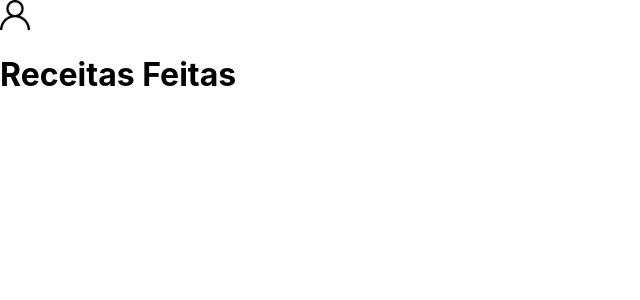
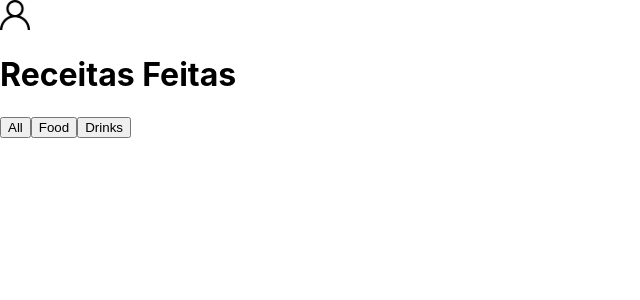
Before and after one commit to tryber/sd-04-recipes-app-11, a React (Create React App) app: page /receitas-feitas in a window 1280 px wide. Shown: the top 300 px of the page, without its empty margins (0-640 px from the left). Built offline with nearby package versions, Linux system fonts and the light colour scheme.

Commit message:
pra dar pull

```diff
--- a/src/pages/ExploreDrinks.js
+++ b/src/pages/ExploreDrinks.js
@@ -6,7 +6,6 @@ import Footer from '../Components/Footer';
 const ExploreDrinks = () => (
   <div>
     <Header title="Explorar Bebidas" />
-    <h1 data-testid="page-title">Explorar Bebidas</h1>
     <Link to="/explorar/bebidas/ingredientes">
       <button data-testid="explore-by-ingredient">Por Ingredientes</button>
     </Link>
--- a/src/pages/RecipesDone.js
+++ b/src/pages/RecipesDone.js
@@ -1,10 +1,27 @@
-import React from 'react';
+import React, { useEffect, useState } from 'react';
+import { Link } from 'react-router-dom';
 import Header from '../Components/Header';
+import shareIcon from '../images/shareIcon.svg';
+
+const navButtons = () => (
+  <div>
+    <button type="button" data-testid="filter-by-all-btn">
+      All
+    </button>
+    <button type="button" data-testid="filter-by-food-btn">
+      Food
+    </button>
+    <button type="button" data-testid="filter-by-drink-btn">
+      Drinks
+    </button>
+  </div>
+);
 
 const RecipesDone = () => {
   return (
     <div>
       <Header title="Receitas Feitas" />
+      {navButtons()}
     </div>
   );
 };
```
